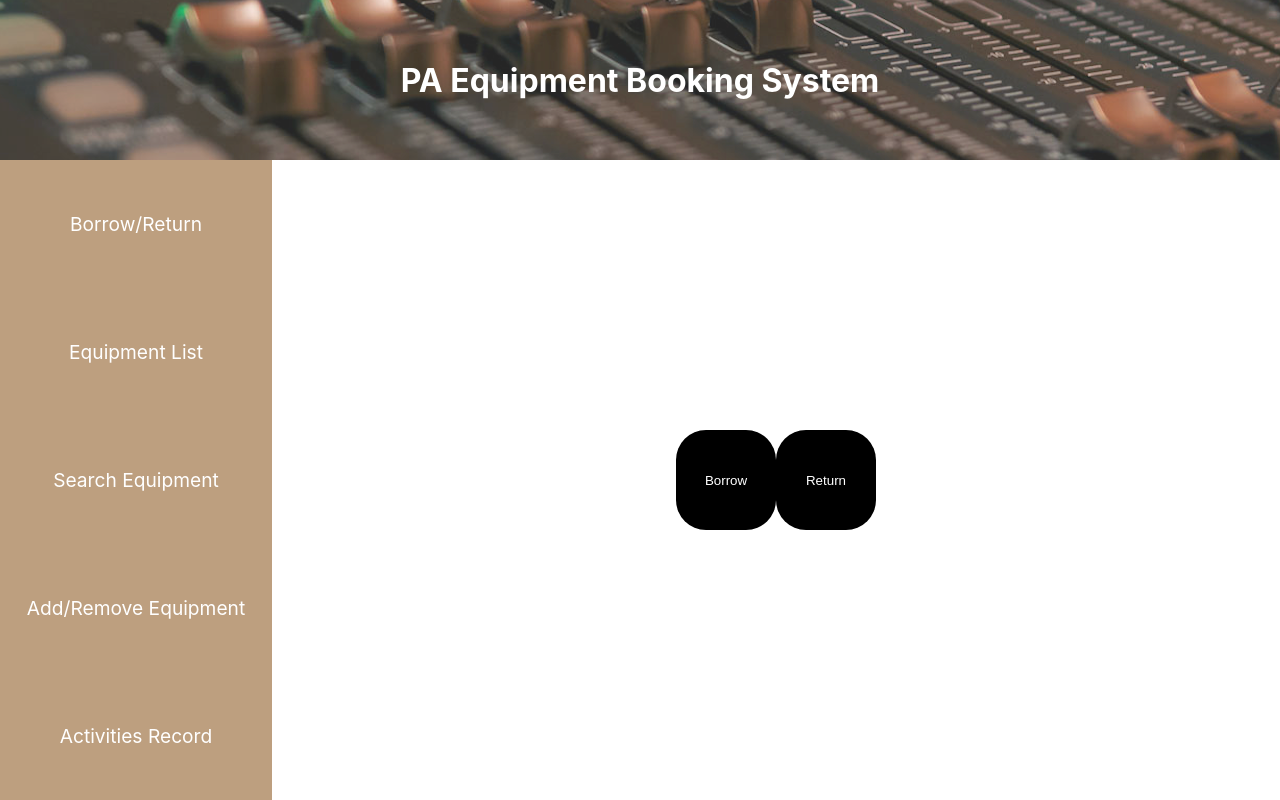
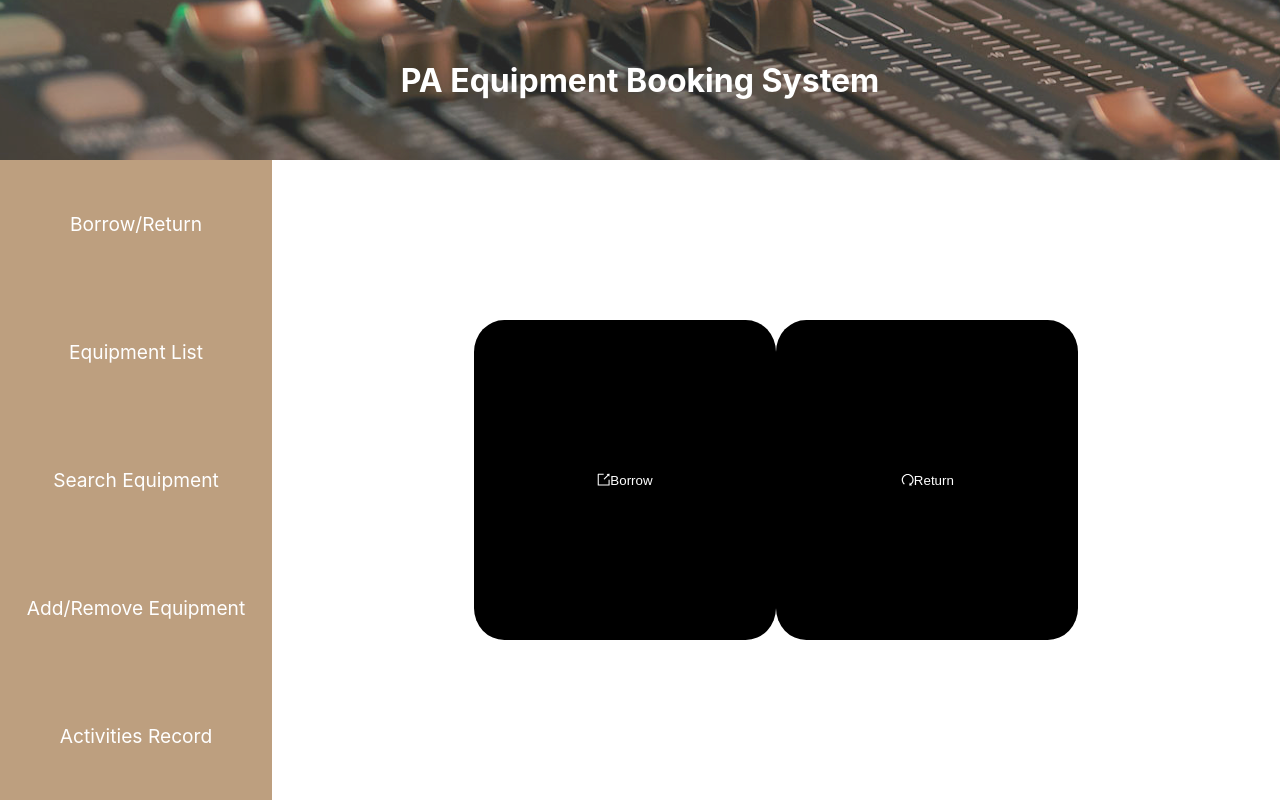
Before and after one commit to leolinpotato/NTUPA-Equipment-Booking-System, a React (Create React App) app in the folder frontend/: page /borrowReturn in a window 1280 px wide. Built offline with nearby package versions, Linux system fonts and the light colour scheme.

Commit message:
add borrowReturnPage icon

```diff
--- a/frontend/package.json
+++ b/frontend/package.json
@@ -6,6 +6,7 @@
     "@testing-library/jest-dom": "^5.16.5",
     "@testing-library/react": "^13.4.0",
     "@testing-library/user-event": "^13.5.0",
+    "antd": "^5.1.2",
     "react": "^18.2.0",
     "react-dom": "^18.2.0",
     "react-router-dom": "^6.6.1",
--- a/frontend/src/container/borrowReturnPage.js
+++ b/frontend/src/container/borrowReturnPage.js
@@ -1,6 +1,8 @@
 import React from 'react'
 import { useNavigate } from 'react-router-dom';
 import '../css/borrowReturnPage.css'
+import { Button } from 'antd';
+import { ExportOutlined, RedoOutlined } from '@ant-design/icons';
 
 const BorrowReturnPage = () => {
 
@@ -16,8 +18,14 @@ const BorrowReturnPage = () => {
 
     return (
         <div className='borrowReturnPageContainer'>
-            <button onClick={navigateToBorrow} id='borrowButton'>Borrow</button>
-            <button onClick={navigateToReturn} id='returnButton'>Return</button>
+            <button onClick={navigateToBorrow} id='borrowButton'>
+                <ExportOutlined />
+                Borrow
+            </button>
+            <button onClick={navigateToReturn} id='returnButton'>
+                <RedoOutlined />
+                Return
+            </button>
         </div>
     )
 }
--- a/frontend/src/css/borrowReturnPage.css
+++ b/frontend/src/css/borrowReturnPage.css
@@ -9,17 +9,17 @@
 #borrowButton {
     color: white;
     background: black;
-    width: 100px;
-    height: 100px;
-    border-radius: 30%;
-    border: none;
+
 }
 
 #returnButton {
     color: white;
     background: black;
-    width: 100px;
-    height:100px;
-    border-radius: 30%;
+}
+
+button {
+    width: 30%;
+    height: 50%;
+    border-radius: 10%;
     border: none;
 }
```
Also changed, not shown: package.json (+5 -2 lines), 2 other files (tests, documents, lock files or other folders).
